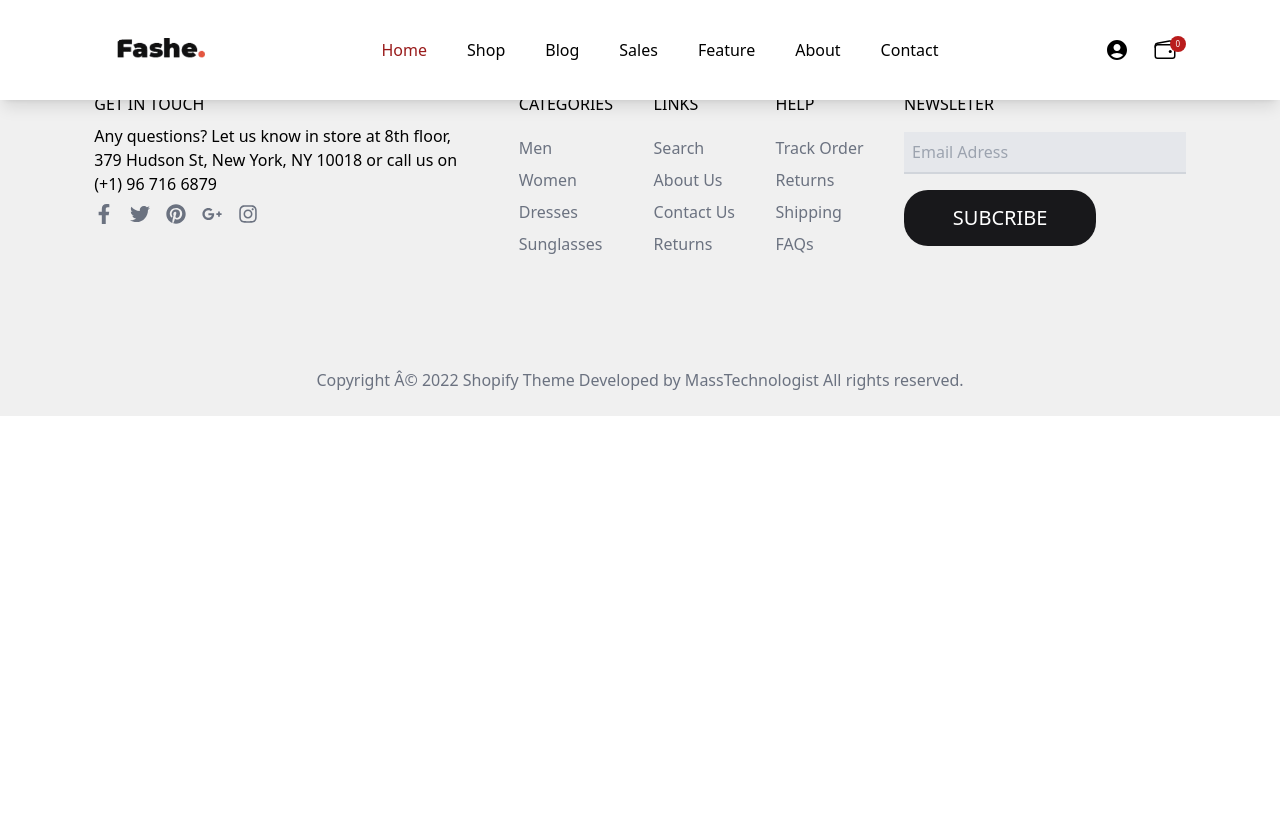
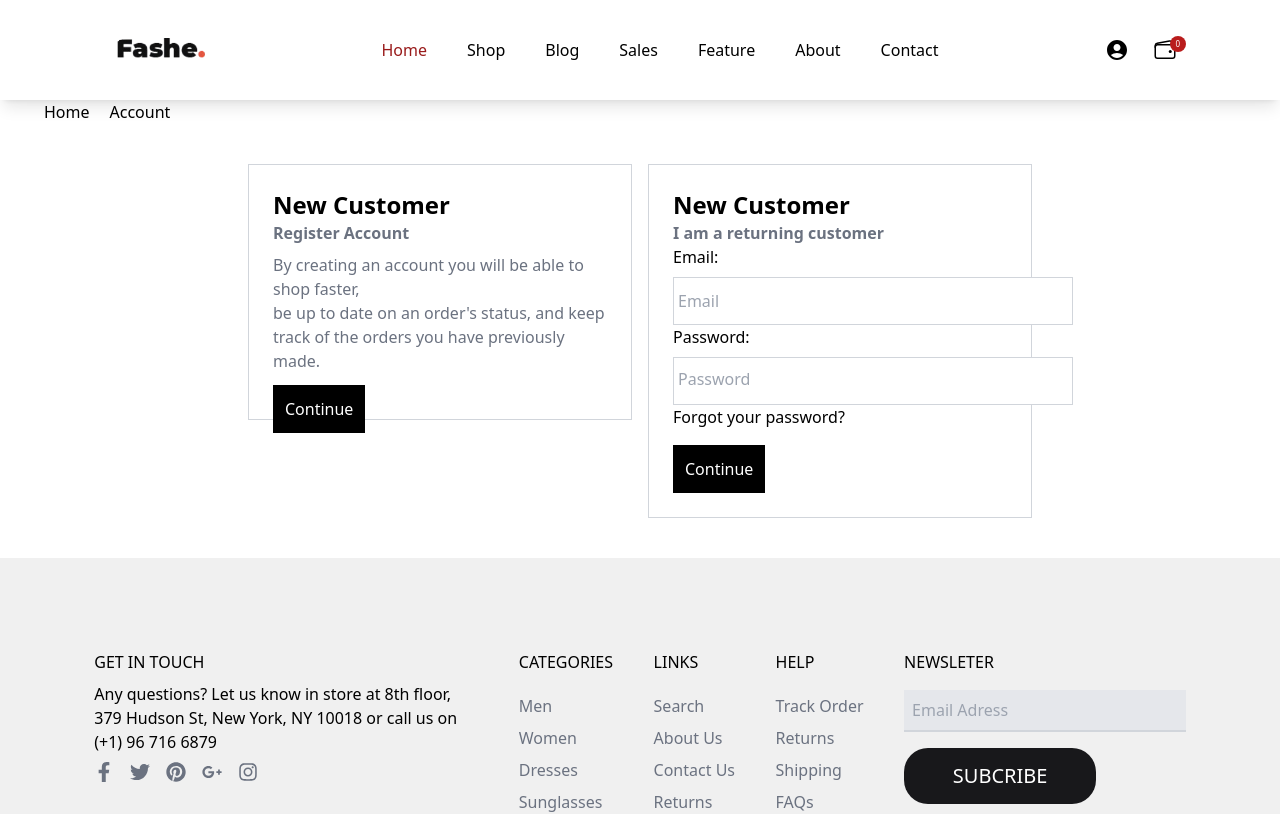
Before and after one commit to Saadmamdouh123/saadmamdouh-react-final, a React (Create React App) app: page /login in a window 1280 px wide. Shown: the top 814 px of the page. Built offline with nearby package versions, Linux system fonts and the light colour scheme.

Commit message:
add contact page

```diff
--- a/src/Pages/Blog/Blog.jsx
+++ b/src/Pages/Blog/Blog.jsx
@@ -1,7 +1,10 @@
 import React from "react";
 import { Imagess } from "../../constant";
+import { useNavigate } from "react-router-dom";
 
 export const Blog = () => {
+    const navigate = useNavigate()
+
   return (
     <>
       <div className="pt-[100px] relative flex justify-center items-center">
--- a/src/Pages/Contact/Contact.jsx
+++ b/src/Pages/Contact/Contact.jsx
@@ -13,9 +13,24 @@ function Contact() {
       </div>
 
       <div className="p-10 flex gap-12 justify-center items-center">
-        <div>
-            <img src={Imagess.map} className="w-[600px] h-[500px]" alt="" />
+      <div className="max-w-full overflow-hidden w-[500px] h-[500px]">
+        <div className="h-full w-full">
+          <iframe
+            className="h-full w-full border-0"
+            frameBorder="0"
+            src="https://www.google.com/maps/embed/v1/place?q=casa&key=AIzaSyBFw0Qbyq9zTFTd-tUY6dZWTgaQzuU17R8"
+            title="Google Map"
+          ></iframe>
         </div>
+        <a
+          className="block mt-4 text-blue-500 hover:underline"
+          rel="nofollow"
+          href="https://www.bootstrapskins.com/themes"
+          id="grab-map-authorization"
+        >
+          premium bootstrap themes
+        </a>
+      </div>
         <div>
             <h1 className="pb-8 text-2xl font-semibold">Send us your message</h1>
             <div className="flex flex-col gap-6 mt-7">
--- a/src/Pages/Home/Home.jsx
+++ b/src/Pages/Home/Home.jsx
@@ -2,26 +2,25 @@ import Carousel from "./Carousel";
 import { Imagess } from "../../constant";
 import { Swiper, SwiperSlide } from "swiper/react";
 import { Pagination, Navigation } from "swiper/modules";
-import { Link } from "react-router-dom";
+import { Link, useNavigate } from "react-router-dom";
 import { useEffect } from "react";
 import { useState } from "react";
 
 function Home() {
-
-const banners = [Imagess. banner26,Imagess.banner22,Imagess.banner24];
+  const banners = [Imagess.banner26, Imagess.banner22, Imagess.banner24];
 
   const getRandomBanners = () => {
     const randomBanner = Math.floor(Math.random() * banners.length);
     return banners[randomBanner];
   };
 
-    const [Banner, setBunner] = useState('');
+  const [Banner, setBunner] = useState("");
 
   useEffect(() => {
     setBunner(getRandomBanners());
   }, []);
 
-
+  const navigate = useNavigate();
 
   return (
     <>
@@ -45,8 +44,12 @@ const banners = [Imagess. banner26,Imagess.banner22,Imagess.banner24];
           </div>
         </div>
         <div className="w-[50vw] flex flex-col gap-6 justify-center items-center">
-          <div className="relative">
-            <img src={Imagess.Magana} className="w-[20vw] h-[40vh]" alt="" />
+          <div className="relative overflow-hidden">
+            <img
+              src={Imagess.Magana}
+              className="w-[20vw] h-[40vh] hover:scale-110 transition-transform duration-500 ease-in-out"
+              alt=""
+            />
             <button className="absolute right-12 left-24 bottom-6 bg-white text-black w-28 h-10 shadow-md rounded-lg hover:bg-red-400 hover:text-white">
               Shop Now
             </button>
@@ -156,11 +159,7 @@ const banners = [Imagess. banner26,Imagess.banner22,Imagess.banner24];
           </div>
         </div>
         <div className="relative">
-          <img
-            src={Banner}
-            className="w-[600px] h-[530px] shadow-md"
-            alt=""
-          />
+          <img src={Banner} className="w-[600px] h-[530px] shadow-md" alt="" />
           <div className="absolute top-[300px] left-[170px]">
             <h1 className="text-center text-black text-xl">
               Boxy2 T-Shirt with Roll Sleeve
@@ -230,15 +229,23 @@ const banners = [Imagess. banner26,Imagess.banner22,Imagess.banner24];
       </section>
 
       <section className="p-9">
-        <h1 className="text-center py-4 text-2xl font-semibold">@ FOLLOW US ON INSTAGRAM</h1>
+        <h1 className="text-center py-4 text-2xl font-semibold">
+          @ FOLLOW US ON INSTAGRAM
+        </h1>
         <div className="flex justify-around items-center p-8">
           <div className="text-center">
-            <h1 className="text-xl font-semibold py-1">Free Delivery Worldwide</h1>
-            <p className="text-gray-500">Mirum est notare quam littera gothica</p>
+            <h1 className="text-xl font-semibold py-1">
+              Free Delivery Worldwide
+            </h1>
+            <p className="text-gray-500">
+              Mirum est notare quam littera gothica
+            </p>
           </div>
           <div className="text-center border-r-2 border-gray-300 border-l-2 border-gray-300 p-6 py-6">
             <h1 className="text-xl font-semibold py-1">30 Days Return</h1>
-            <p className="text-gray-500">Simply return it within 30 days for an exchange.</p>
+            <p className="text-gray-500">
+              Simply return it within 30 days for an exchange.
+            </p>
           </div>
           <div className="text-center">
             <h1 className="text-xl font-semibold py-1">Store Opening</h1>
@@ -246,6 +253,7 @@ const banners = [Imagess. banner26,Imagess.banner22,Imagess.banner24];
           </div>
         </div>
       </section>
+
     </>
   );
 }
--- a/src/Pages/HomeBig.jsx
+++ b/src/Pages/HomeBig.jsx
@@ -7,8 +7,8 @@ import Shop from "./Shop/Shop";
 import { Blog } from "./Blog/Blog";
 import Carousel from "./Home/Carousel";
 import { Footer } from "../layout/Footer";
-
-
+import { Login } from "./login/login";
+import { Loginn } from "./login/loginn";
 function HomeBig() {
     return (
         <>
@@ -20,6 +20,8 @@ function HomeBig() {
                 <Route path="/blog" element={<Blog />} />
                 <Route path="/contact" element={<Contact />} />
                 <Route path="/shop" element={<Shop />} />
+                <Route path="/login" element={<Login />} />
+                <Route path="/Loginn" element={<Loginn />}/>
             </Routes>
             <Footer/>
         </>
--- /dev/null
+++ b/src/Pages/login/login.jsx
@@ -0,0 +1,41 @@
+import React from "react";
+import { useNavigate } from "react-router-dom";
+
+export const Login = () => {
+    const navigate = useNavigate()
+  return (
+    <>
+      <div className="pt-[100px] flex gap-5 px-11">
+        <h1>Home</h1>
+        <h1>Account</h1>
+      </div>
+
+      <div className="flex gap-4 justify-center p-10">
+
+        <div className="border border-gray-300 w-[30vw] h-64 p-6">
+          <h1 className="text-2xl font-semibold">New Customer</h1>
+          <h1 className="pb-2 text-gray-500 font-semibold">Register Account</h1>
+          <p className="pb-3 text-gray-500">
+            By creating an account you will be able to shop faster, <br /> be up to
+            date on an order's status, and keep track of the orders you have
+            previously made.
+          </p>
+          <button className="bg-black text-white p-3" onClick={()=>{navigate("/loginn")}}>Continue</button>
+        </div>
+
+        <div className="border border-gray-300 w-[30vw] p-6">
+          <h1 className="text-2xl font-semibold">New Customer</h1>
+          <h1 className="font-semibold text-gray-500">I am a returning customer</h1>
+          <p className="pb-2">Email:</p>
+          <input type="text" placeholder="Email"  className="border border-gray-300 p-1 w-[400px] h-12"/> <br />
+          <p className="pb-2">Password:</p>
+          <input type="text" placeholder="Password"  className="border border-gray-300 p-1 w-[400px] h-12 pb-2"/> <br />
+          <p className="pb-4">Forgot your password?</p>
+          <button className="bg-black text-white p-3">Continue</button>
+
+        </div>
+
+      </div>
+    </>
+  );
+};
--- /dev/null
+++ b/src/Pages/login/loginn.jsx
@@ -0,0 +1,33 @@
+import React from "react";
+
+export const Loginn = () => {
+  return (
+    <>
+      <div className="pt-[100px] flex gap-5 px-11">
+        <h1>Home</h1>
+        <h1>Account</h1>
+      </div>
+
+        <div className="text-center">
+            <h1 className="text-2xl font-semibold">Create Account</h1>
+            <p>Your Personal Details</p>
+        </div>
+      <div className="flex justify-center items-center p-7">
+
+        <div>
+            <p className="pb-2">Email:</p>
+            <input type="text" placeholder="Email"  className="border border-gray-300 p-1 w-[400px] h-12"/> <br />
+            <p className="pb-2">Password:</p>
+            <input type="text" placeholder="Password"  className="border border-gray-300 p-1 w-[400px] h-12 pb-2"/> <br />
+            <p className="pb-2">Password:</p>
+            <input type="text" placeholder="Password"  className="border border-gray-300 p-1 w-[400px] h-12 pb-2"/> <br />
+            <p className="pb-2">Password:</p>
+            <input type="text" placeholder="Password"  className="border border-gray-300 p-1 w-[400px] h-12 pb-2"/> <br />
+            <p className="pb-4">Forgot your password?</p>
+            <button className="bg-black text-white p-3">Continue</button>
+        </div>
+
+      </div>
+    </>
+  );
+};
--- a/src/layout/NavBar.jsx
+++ b/src/layout/NavBar.jsx
@@ -2,26 +2,28 @@ import { MdAccountCircle } from "react-icons/md";
 import { IoWalletOutline } from "react-icons/io5";
 import React from "react";
 import { Imagess } from "../constant";
+import { useNavigate } from "react-router-dom";
 
 function NavBar() {
+  const navigate = useNavigate()
   return (
     <>
       <nav className="flex justify-around items-center p-5 shadow-lg fixed w-[100%] z-50 h-[100px] bg-white">
         <div>
-          <img className="w-28" src={Imagess.banner27} alt="" />
+          <img className="w-28 cursor-pointer" onClick={()=>{navigate("/")}} src={Imagess.banner27} alt="" />
         </div>
         <ul className="flex gap-10 font-normal">
-          <li className="text-red-800">Home</li>
-          <li className=" hover:border-b-2 border-red-700">Shop</li>
-          <li className="hover:border-b-2 border-red-700">Blog</li>
+          <li className="text-red-800 hover:border-b-2 border-red-700" onClick={()=>{navigate("/")}}>Home</li>
+          <li className=" hover:border-b-2 border-red-700" onClick={()=>{navigate("/shop")}}>Shop</li>
+          <li className="hover:border-b-2 border-red-700" onClick={()=>{navigate("/blog")}}>Blog</li>
           <li className="hover:border-b-2 border-red-700">Sales</li>
           <li className="hover:border-b-2 border-red-700">Feature</li>
-          <li className=" hover:border-b-2 border-red-700">About</li>
-          <li className="hover:border-b-2 border-red-700">Contact</li>
+          <li className=" hover:border-b-2 border-red-700" onClick={()=>{navigate("/about")}}>About</li>
+          <li className="hover:border-b-2 border-red-700" onClick={()=>{navigate("/contact")}}>Contact</li>
         </ul>
 
         <div className="flex gap-6 relative">
-          <button><MdAccountCircle className="text-2xl" /></button>
+          <button><MdAccountCircle className="text-2xl" onClick={()=>{navigate("/login")}} /></button>
           <div className="bg-red-700 w-4 h-4 text-white text-[8px] flex justify-center items-center rounded-full absolute bottom-[10px] left-[65px]">0</div>
           <button><IoWalletOutline className="text-2xl" /></button>
         </div>
```
Lines whose indentation alone changed are shown as unchanged.
